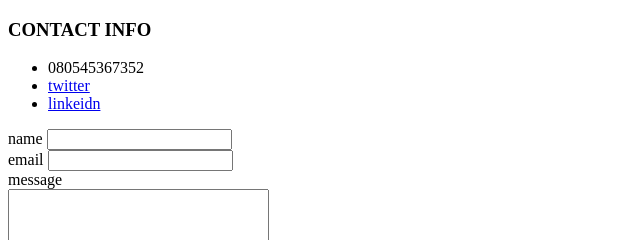
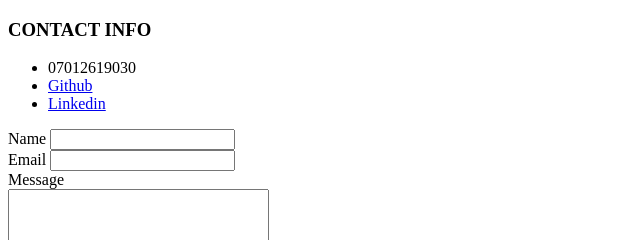
Before and after one commit to Kossychukwu/cv-dev, a plain HTML site: page contact.html in a window 1280 px wide. Shown: the top 240 px of the page, 0-640 px from the left. Drawn offline with Linux system fonts and the light colour scheme.

Commit message:
first commit on contact page

```diff
--- a/contact.html
+++ b/contact.html
@@ -2,21 +2,21 @@
 <html lang="en">
     <head>
         <meta charset="UTF-8">
-        <title>contact info</title>
+        <title>Contact Info</title>
     </head>
     <body>
         <h3>CONTACT INFO</h3>
         <ul>
-            <li>080545367352</li>
-            <li><a href="#">twitter</a></li>
-            <li><a href="#">linkeidn</a></li>
+            <li>07012619030</li>
+            <li><a href="https://github.com/KossyChukwu">Github</a></li>
+            <li><a href="https://www.linkedin.com/kossydike">Linkedin</a></li>
         </ul>
-        <form action="mailto: johndoe@gmail.com?subject=user information" method="post">
-            <label for="name">name</label>
-            <input type="text" name="yourName" autocomplete="name" required><br>
-            <label for="email">email</label>
+        <form action="mailto: kossydike@gmail.com?subject=user information" method="post">
+            <label for="name">Name</label>
+            <input type="text" name="yourName" required><br>
+            <label for="email">Email</label>
             <input type="email" name="ypurEmail"><br>
-            <label for="message">message</label><br>
+            <label for="message">Message</label><br>
             <textarea name="yourMessage" id="" cols="30" rows="10"></textarea><br>
             <input type="submit"><br>
         </form>
```
